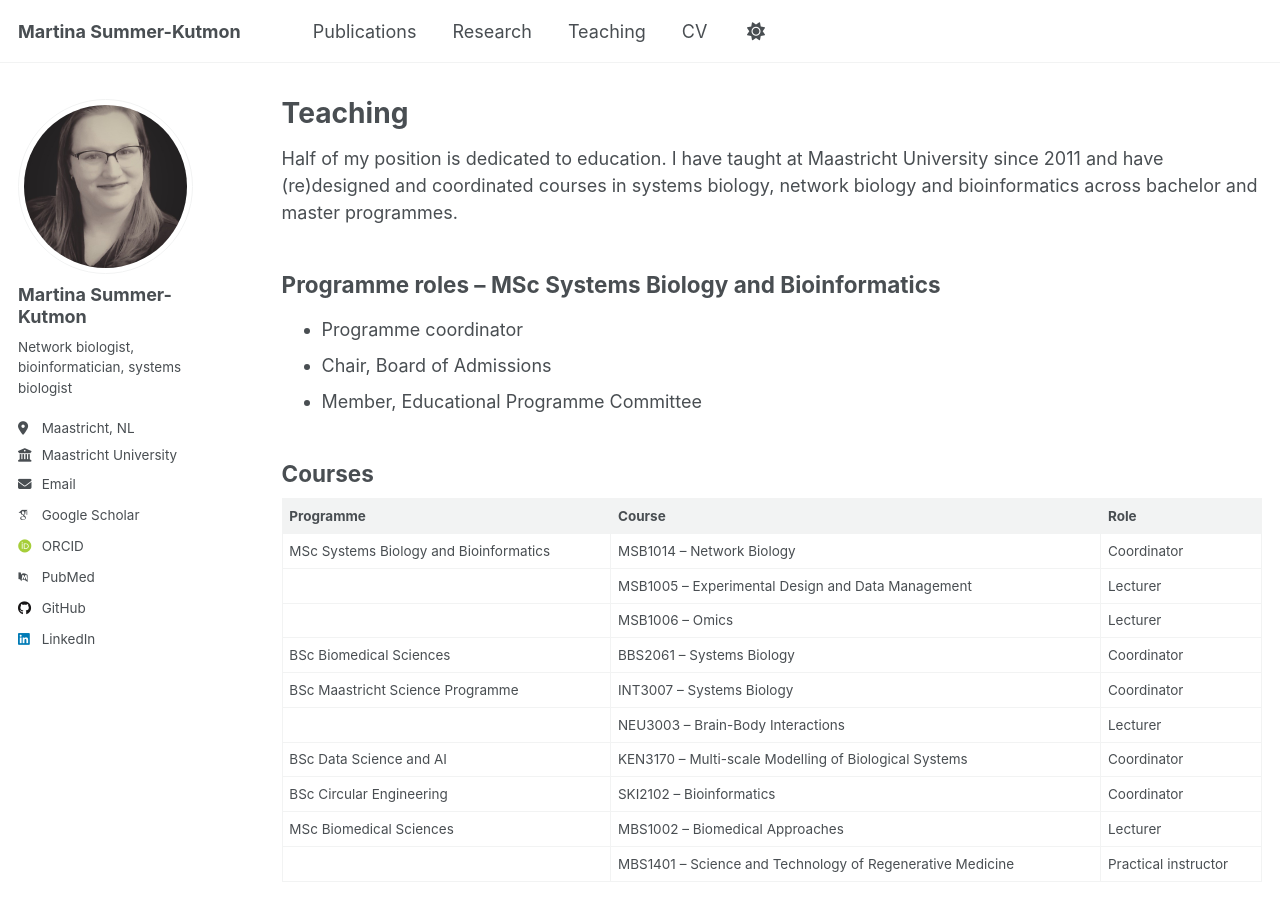
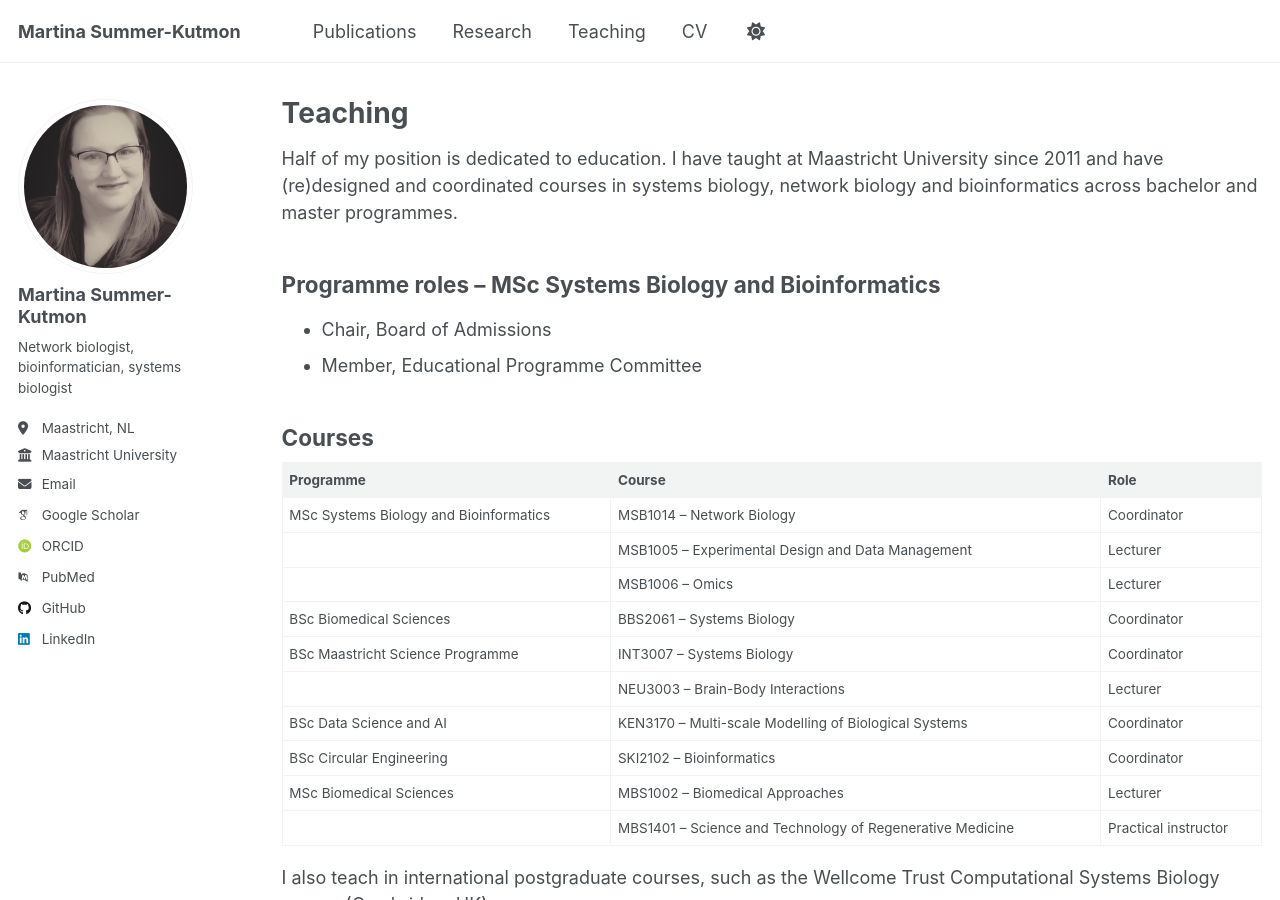
Before and after one commit to mkutmon/mkutmon.github.io, a Jekyll site: the page built from _pages/teaching.md, in a window 1280 px wide and 900 px high. Built offline with Jekyll 4.4.1, drawn with Linux system fonts in a browser that asks for light colours; some web fonts are replaced; a script that is not in the unit is left out.

Commit message:
Remove programme coordinator role from teaching.md

```diff
--- a/_pages/teaching.md
+++ b/_pages/teaching.md
@@ -9,7 +9,6 @@ Half of my position is dedicated to education. I have taught at Maastricht Unive
 
 ## Programme roles – MSc Systems Biology and Bioinformatics
 
-- Programme coordinator
 - Chair, Board of Admissions
 - Member, Educational Programme Committee
 
```
